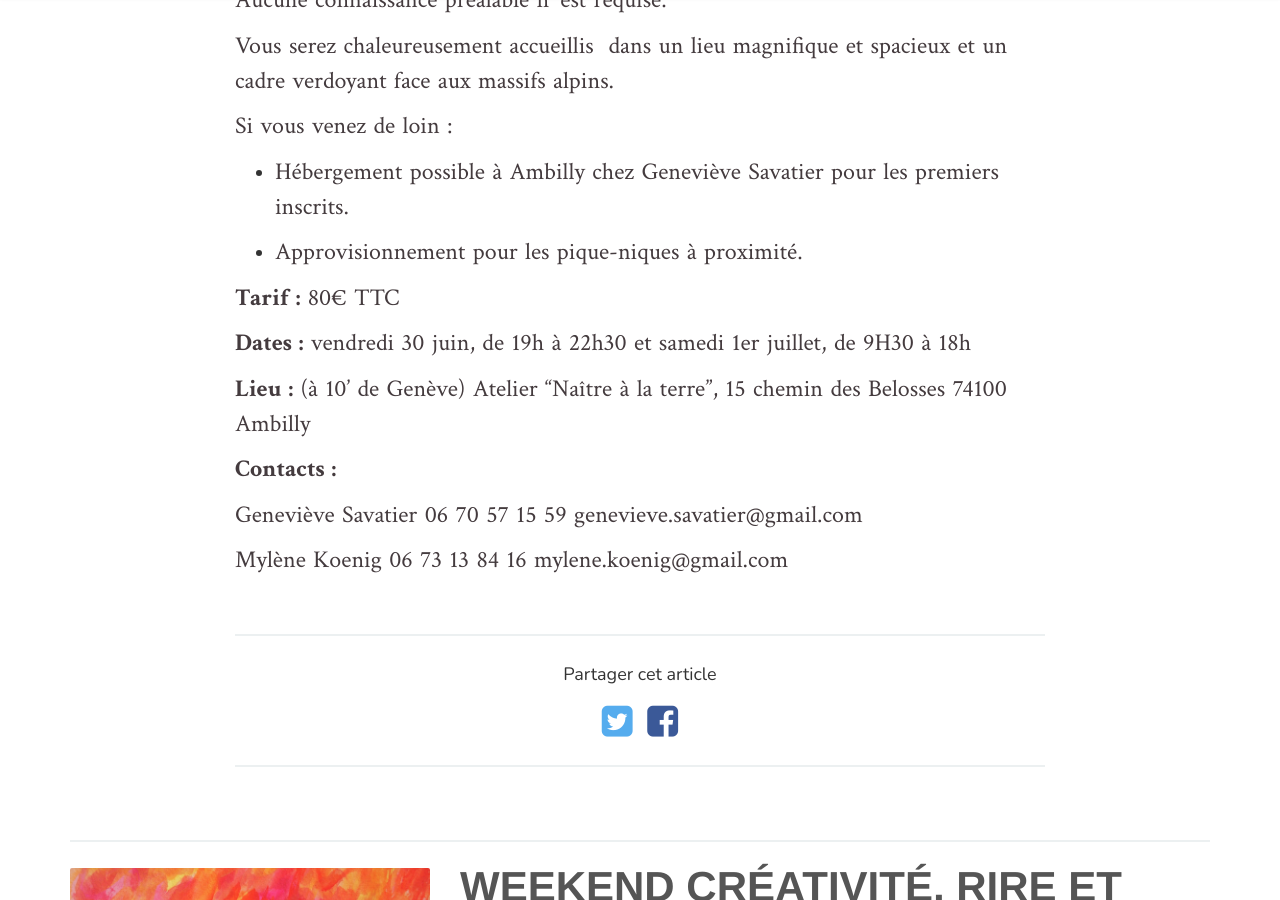
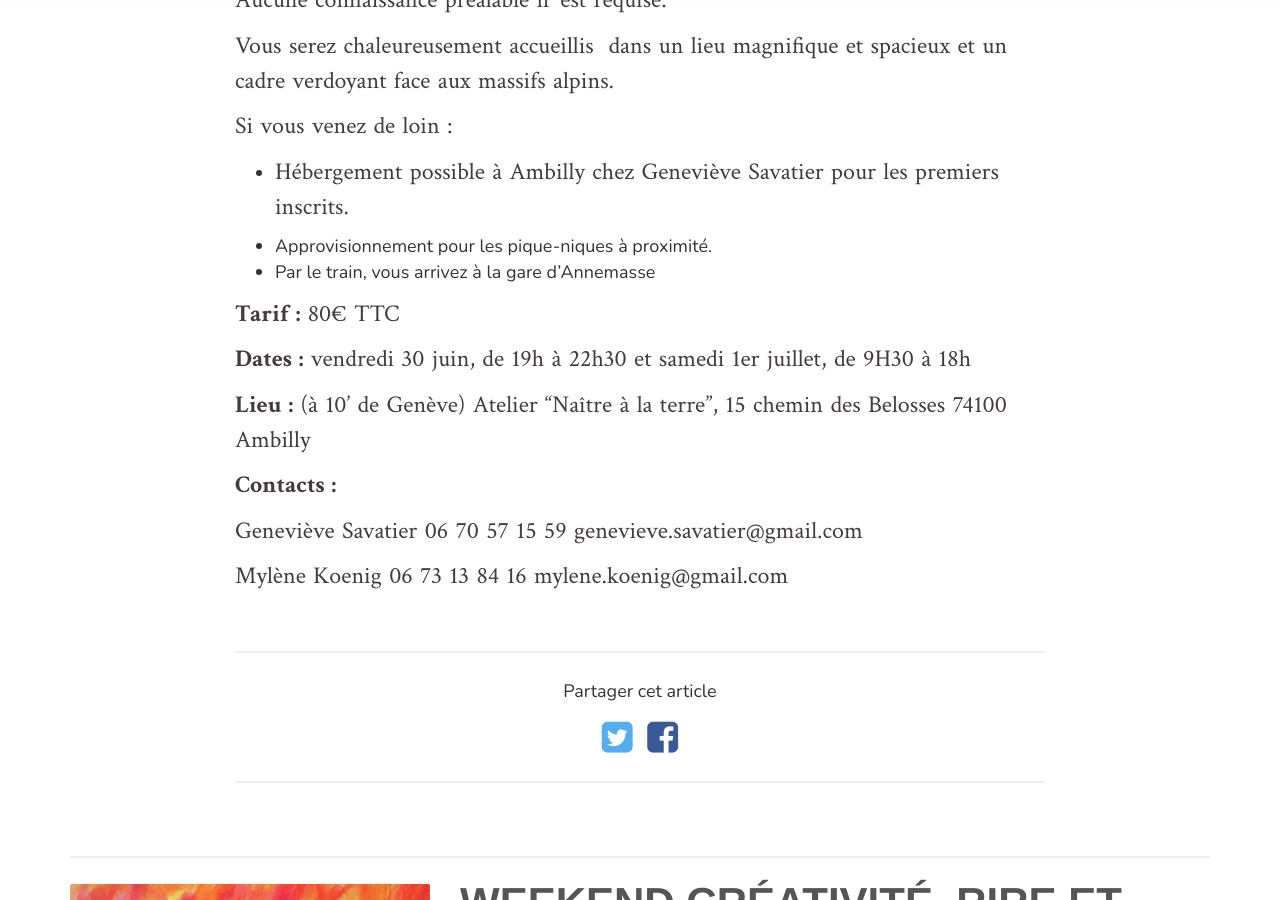
Before and after one commit to arthur-koenig/yoga-rires, a Jekyll site: the page built from _posts/2017-04-18-weekend-creativite-rire-et-bonheur.md, in a window 1280 px wide and 900 px high, scrolled down 2339 px. Built offline with Jekyll 4.4.1, drawn with Linux system fonts in a browser that asks for light colours; nearby versions of some CDN libraries; some web fonts are replaced; comment, search, counter and statistics services are not loaded.

Commit message:
Update from Forestry.io - 2017-04-18-weekend-creativite-rire-et-bonheur.md

```diff
--- a/_posts/2017-04-18-weekend-creativite-rire-et-bonheur.md
+++ b/_posts/2017-04-18-weekend-creativite-rire-et-bonheur.md
@@ -43,6 +43,7 @@ Si vous venez de loin :
 * Hébergement possible à Ambilly chez Geneviève Savatier pour les premiers inscrits.
 
 * Approvisionnement pour les pique-niques à proximité.
+* Par le train, vous arrivez à la gare d'Annemasse
 
 **Tarif :** 80€ TTC
 
```
